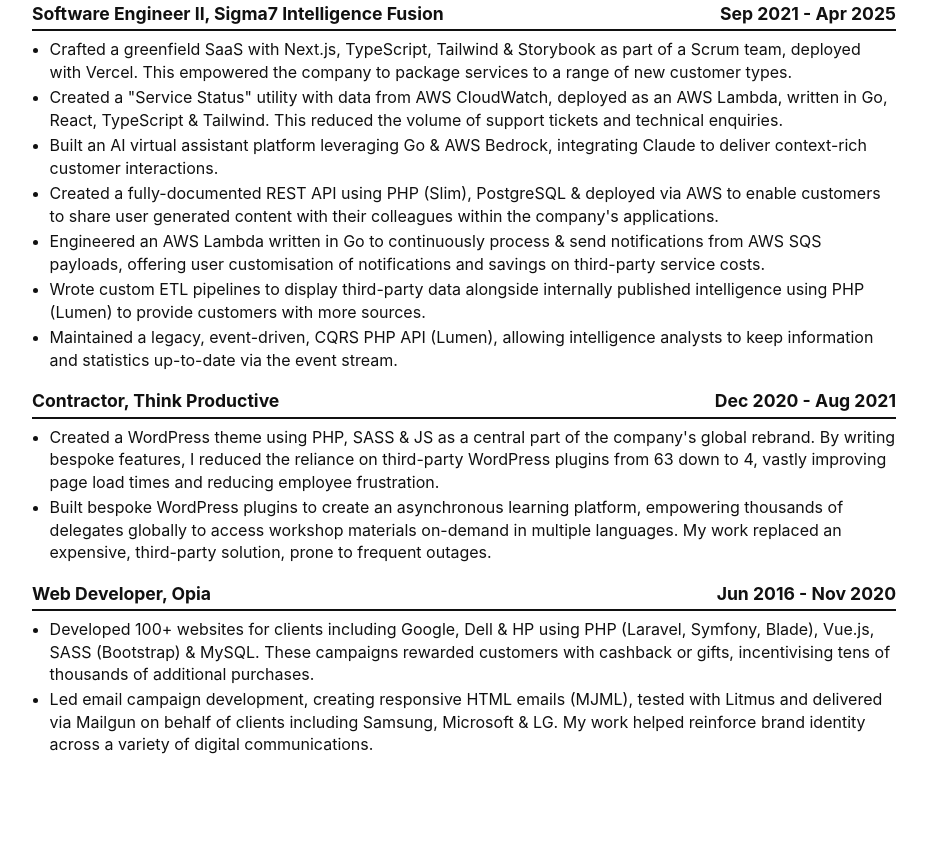
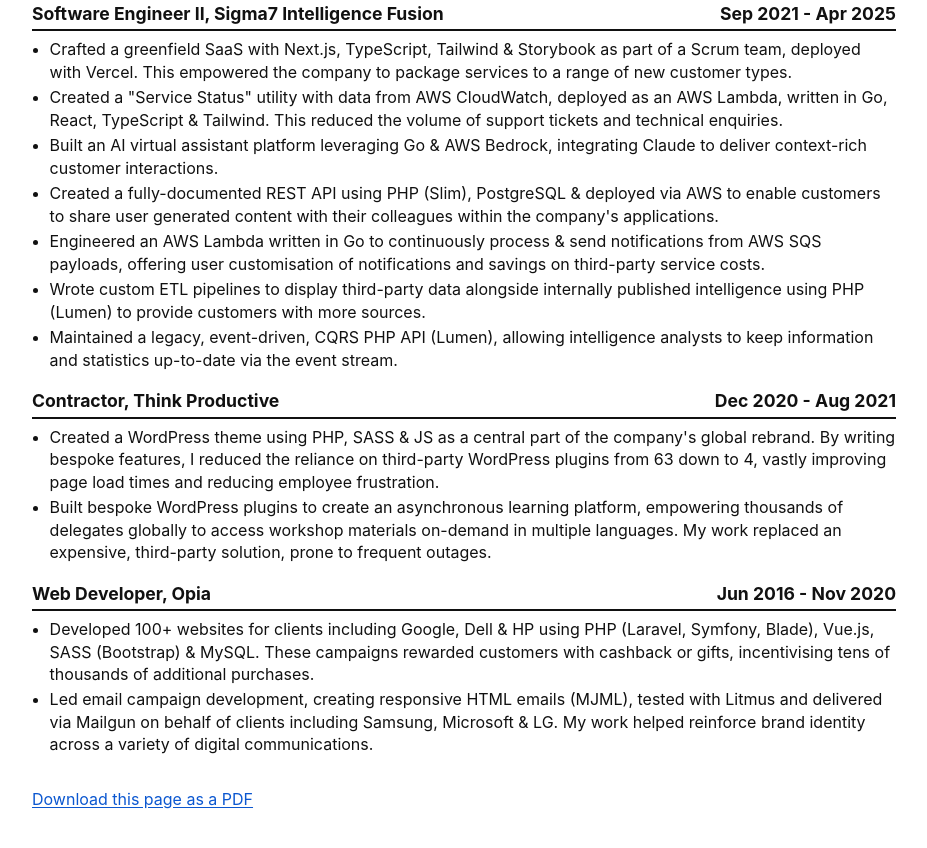
Before and after one commit to razor-sharp2814/kerri-sharp, a plain HTML site: page index.html in a window 1280 px wide. Shown: the part 509-1357 px from the top of the page, without its empty margins (176-1103 px from the left). Before the commit the page ends 1308 px from the top, so only its background shows below. Drawn offline with Linux system fonts and the light colour scheme.

Commit message:
Generate a PDF and build website on git push

```diff
--- a/index.html
+++ b/index.html
@@ -6,7 +6,6 @@
   <title>Kerri Sharp - Software Engineer & Web Developer</title>
   <meta name="description" content="CV of Kerri Sharp, software engineer and web developer based in Somerset, England.">
   <style>
-    /* Sizes are in em so the whole page scales from body's font-size. */
     body {
       margin: 0;
       color: #111;
@@ -130,6 +129,10 @@
         <li>Led email campaign development, creating responsive HTML emails (MJML), tested with Litmus and delivered via Mailgun on behalf of clients including Samsung, Microsoft &amp; LG. My work helped reinforce brand identity across a variety of digital communications.</li>
       </ul>
     </section>
+
+    <footer>
+      <a href="kerri-sharp-cv.pdf" download>Download this page as a PDF</a>
+    </footer>
   </main>
 </body>
 </html>
```
Also changed, not shown: 3 other files.
